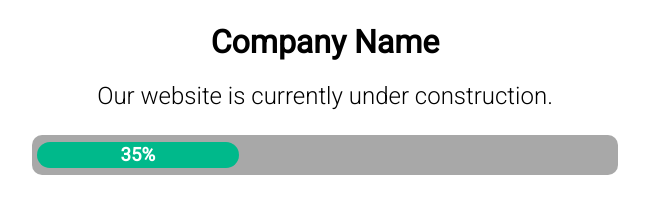
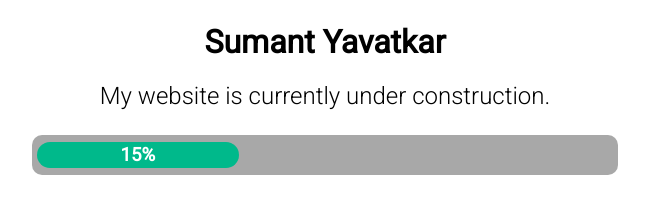
Before and after one commit to syavatkar/syavatkar.github.io, a plain HTML site: page index.html in a window 1280 px wide. Shown: the part 378-592 px from the top of the page, without its empty margins (315-964 px from the left). Drawn offline with Linux system fonts and the light colour scheme.

Commit message:
just updating my index page

```diff
--- a/index.html
+++ b/index.html
@@ -108,9 +108,9 @@
     <body>
         <div id="main"> <!--Start Page Container-->
             <img src="logo.png" alt=""> <!--Logo-->
-            <h1>Company Name</h1>
-            <h2>Our website is currently under construction. </h2>
-            <div id="progress"><div id="fill"><div id="barpercent"><h3>35%</h3></div></div></div>
+            <h1>Sumant Yavatkar</h1>
+            <h2>My website is currently under construction. </h2>
+            <div id="progress"><div id="fill"><div id="barpercent"><h3>15%</h3></div></div></div>
         </div> <!--End Page Container-->
         <link href='https://fonts.googleapis.com/css?family=Roboto:400,300' rel='stylesheet' type='text/css' property='stylesheet'> <!--Define Google Fonts-->
     </body>
```
